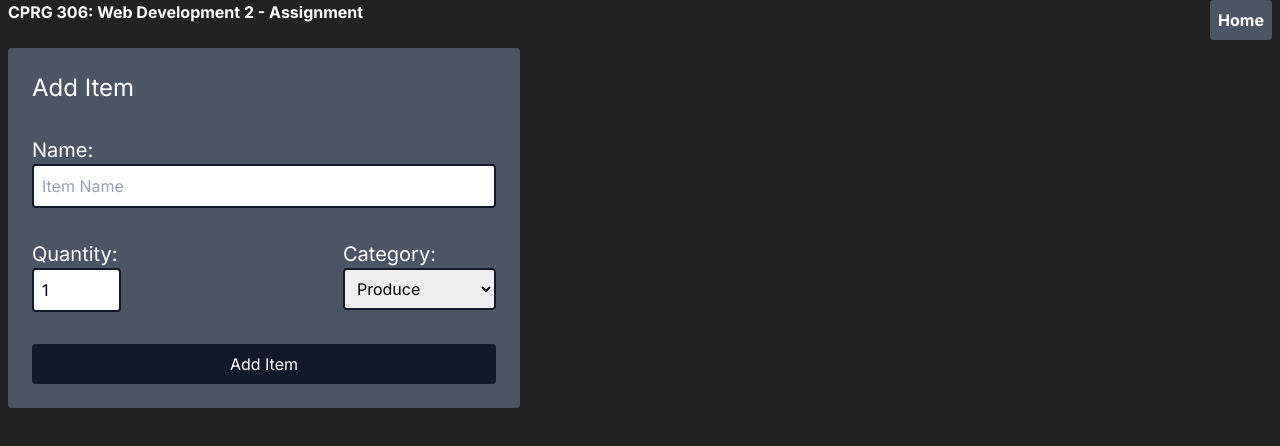
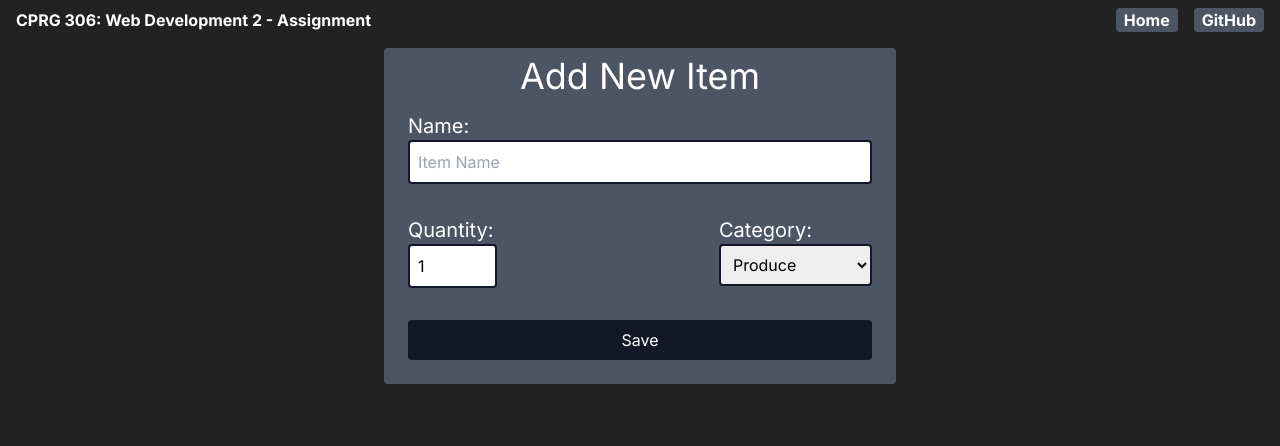
Before and after one commit to James-Sundby/cprg306-assignments, a Next.js app: page /week4 in a window 1280 px wide. Shown: the top 446 px of the page. Built offline with nearby package versions, Linux system fonts and the light colour scheme.

Commit message:
Centers item header on wk4

```diff
--- a/app/nav-bar.js
+++ b/app/nav-bar.js
@@ -3,14 +3,17 @@ import Link from "next/link";
 export default function NavBar() {
     return (
         <>
-            <div className = "flex justify-between">
+            <div className = "flex justify-between p-2 ">
                 <div className = "font-bold mx-2">
                     <h1>CPRG 306: Web Development 2 - Assignment</h1>
                 </div>
-                <div className = "font-bold mx-2 bg-gray-600 rounded p-2">
-                    <p>
-                        <Link href="/">Home</Link>
-                    </p>
+                <div className="flex">
+                    <div className = "font-bold mx-2 bg-gray-600 rounded px-2 hover:bg-gray-700">
+                            <Link href="/">Home</Link>
+                    </div>
+                    <div className = "font-bold mx-2 bg-gray-600 rounded px-2 hover:bg-gray-700">
+                            <Link href="https://github.com/James-Sundby">GitHub</Link>
+                    </div>
                 </div>
             </div>
         </>
--- a/app/week4/new-item.js
+++ b/app/week4/new-item.js
@@ -13,7 +13,7 @@ export default function NewItem(){
         const newItem = { name, quantity, category };
         console.log(newItem);
 
-        alert(`Name: ${name}\nQuantity: ${quantity}\nCategory: ${category}`);
+        alert(`Name: ${name}, Quantity: ${quantity}, Category: ${category}`);
 
         setName("");
         setQuantity(1);
@@ -33,8 +33,9 @@ export default function NewItem(){
     };
 
     return (
-        <div className = "flex flex-col w-full max-w-lg sm:w-fill bg-gray-600 p-2 m-2 rounded">
-            <h1 className = "text-2xl m-4">Add Item</h1>
+        <main className="flex justify-center">
+            <div className = "flex flex-col w-full max-w-lg sm:w-fill bg-gray-600 p-2 m-2 rounded justify-center">
+                <h1 className = "text-4xl text-center">Add New Item</h1>
                 <form onSubmit = {handleSubmit}>
                     <div className = "flex flex-col m-4">
                         <label className="text-xl">Name: </label>
@@ -86,10 +87,11 @@ export default function NewItem(){
                         <button
                             type = "submit"
                             className = "bg-gray-900 text-white rounded p-2">
-                        Add Item
+                            Save
                         </button>
                     </div>
                 </form>
             </div>
+        </main>
     );
 }
```
Lines whose indentation alone changed are shown as unchanged.
